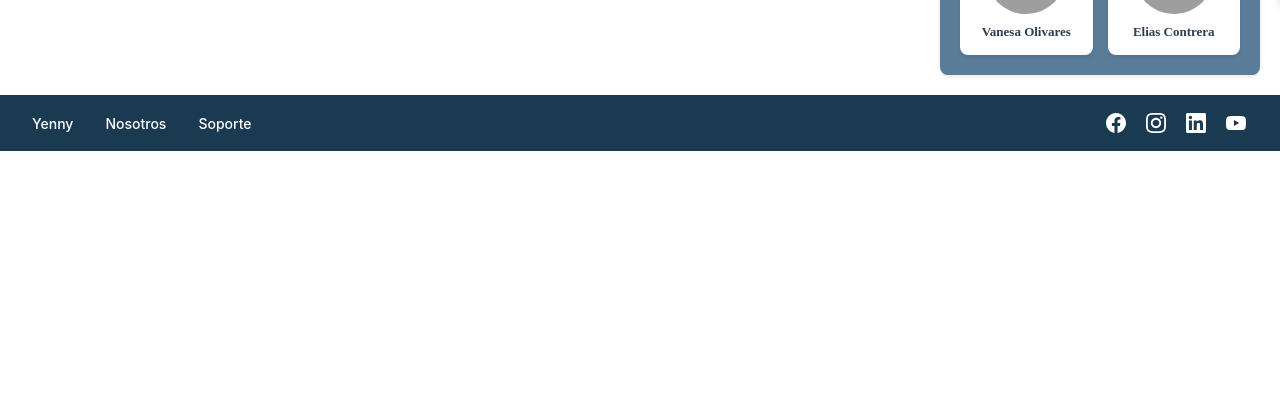
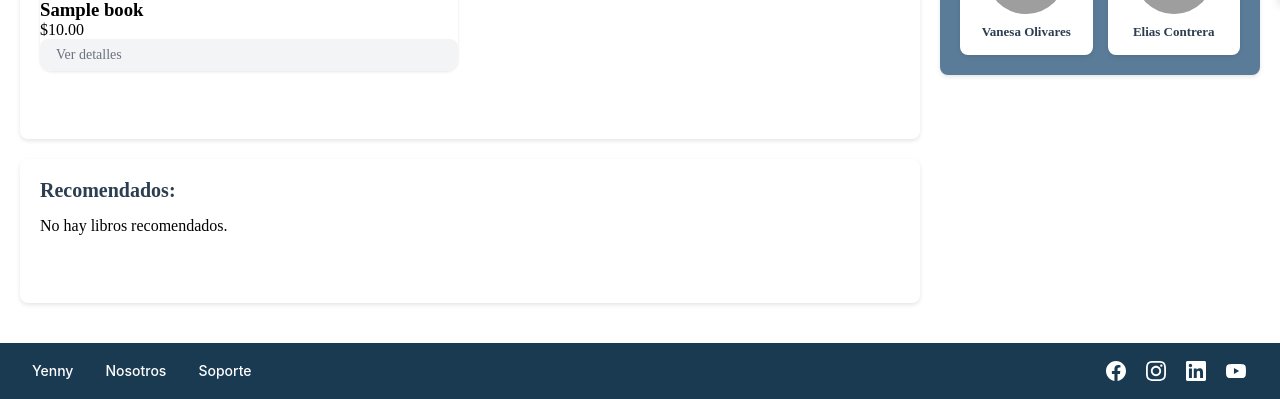
Before and after one commit to BrianHeT/YennyPy, a Flask app: page / in a window 1280 px wide. Shown: the part 794-1193 px from the top of the page. Before the commit the page ends 945 px from the top, so only its background shows below. Run offline with Flask 3, Linux system fonts and the light colour scheme; tables that the repository leaves empty hold one stand-in row (values such as "Sample post"); grey boxes are pictures that could not be loaded.

Commit message:
fix index y detalles libro

```diff
--- a/app/blueprints/main.py
+++ b/app/blueprints/main.py
@@ -1,11 +1,26 @@
 from flask import Blueprint, render_template
+from app.models import Book
+from flask import current_app
 
 # Crear el blueprint
 bp_main = Blueprint('main', __name__)
 # -------------------- RUTAS PÚBLICAS --------------------
 @bp_main.route("/")
 def index():
-    return render_template('index.html', title='Inicio')
+    all_books = Book.query.order_by(Book.id.asc()).limit(10).all()
+
+    mas_vendidos = all_books[:5]
+    recomendados = all_books[5:10]
+
+    s3_config = {
+        'BASE_URL': f"https://{current_app.config.get('AWS_S3_BUCKET')}.s3.{current_app.config.get('AWS_REGION')}.amazonaws.com/"
+    }
+
+    return render_template('index.html',
+                           title='Inicio',
+                           mas_vendidos=mas_vendidos,
+                           recomendados=recomendados,
+                           s3_config=s3_config)
 
 @bp_main.route("/about")
 def about():
--- a/app/templates/books/details_book.html
+++ b/app/templates/books/details_book.html
@@ -78,6 +78,11 @@
                         </dd>
                     </div>
                 </dl>
+                <form action="{{ url_for('carrito.cart_add_item', book_id=book.id) }}" method="POST" class="add-to-cart-form">
+                    <button type="submit" class="btn-add-cart">
+                        🛒 Agregar al carrito
+                    </button>
+                </form>
             </div>
         </div>
     </div>
--- a/app/templates/index.html
+++ b/app/templates/index.html
@@ -1,11 +1,13 @@
 <!DOCTYPE html>
 <html lang="es">
+
 <head>
     <meta charset="UTF-8">
     <meta name="viewport" content="width=device-width, initial-scale=1.0">
     <title>Yenny - Librería</title>
 
 </head>
+
 <body class="body-index">
     <!-- Include Header -->
     {% include 'components/nav.html' %}
@@ -30,25 +32,19 @@
                     {% set image_src = s3_config.BASE_URL ~ book.image %}
                     {% endif %}
 
-                    <div class="book-card">
-                        <div class="book-image">
-                            <a href="{{ url_for('main.book_detail', book_id=book.id) }}">
-                                <img class="book-cover" src="{{ image_src or url_for('static', filename='images/default-book.png') }}" alt="{{ book.title }}">
+                    <article class="book-card">
+                        <img src="{{ image_src }}" alt="{{ book.title }}" />
+                        <h3>{{ book.title }}</h3>
+                        <p>${{ "%.2f"|format(book.price) }}</p>
+                        <a href="{{ url_for('books.details', book_id=book.id) }}" class="btn-detail">
+                            Ver detalles
                         </a>
-                        </div>
-                        <div class="book-info">
-                            <div class="book-name">{{ book.title }}</div>
-                            <div class="book-price">${{ "{:.2f}".format(book.price) }}</div>
-                            <div class="book-actions">
-                                <form method="POST" action="{{ url_for('main.cart_add_item', book_id=book.id) }}" class="inline-block">
-                                    <button type="submit" class="buy-button">Comprar</button>
-                                </form>
-                                <span class="star-icon">⭐</span>
-                            </div>
-                        </div>
-                    </div>
+                    </article>
+
                     {% else %}
+
                     <p>No hay libros marcados como más vendidos.</p>
+
                     {% endfor %}
                 </div>
             </div>
@@ -64,23 +60,19 @@
                     {% set image_src = s3_config.BASE_URL ~ book.image %}
                     {% endif %}
 
-                    <div class="book-card">
-                        <div class="book-image">
-                            <a href="{{ url_for('main.book_detail', book_id=book.id) }}">
-                                <img class="book-cover" src="{{ image_src or url_for('static', filename='images/default-book.png') }}" alt="{{ book.title }}">
+                    <article class="book-card">
+                        <img src="{{ image_src }}" alt="{{ book.title }}" />
+                        <h3>{{ book.title }}</h3>
+                        <p>${{ "%.2f"|format(book.price) }}</p>
+                        <a href="{{ url_for('books.details', book_id=book.id) }}" class="btn-detail">
+                            Ver detalles
                         </a>
-                        </div>
-                        <div class="book-info">
-                            <div class="book-name">{{ book.title }}</div>
-                            <div class="book-price">${{ "{:.2f}".format(book.price) }}</div>
-                            <div class="book-actions">
-                                <a href="{{ url_for('main.book_detail', book_id=book.id) }}" class="buy-button view-button">Ver</a>
-                                <span class="star-icon">⭐</span>
-                            </div>
-                        </div>
-                    </div>
+                    </article>
+
                     {% else %}
+
                     <p>No hay libros recomendados.</p>
+
                     {% endfor %}
                 </div>
             </div>
@@ -120,7 +112,8 @@
                     <div class="author-card">
                         <div class="author-image">
                             <!-- TODO: Agregar imagen del autor -->
-                            <img src="https://yennypy-images.s3.us-east-2.amazonaws.com/vanesaolivares.jpeg" alt="Autor 3">
+                            <img src="https://yennypy-images.s3.us-east-2.amazonaws.com/vanesaolivares.jpeg"
+                                alt="Autor 3">
                         </div>
                         <div class="author-name">Vanesa Olivares</div>
                     </div>
@@ -141,4 +134,5 @@
     <!-- Include Footer -->
     {% include 'components/footer.html' %}
 </body>
+
 </html>
```
Lines whose indentation alone changed are shown as unchanged.
